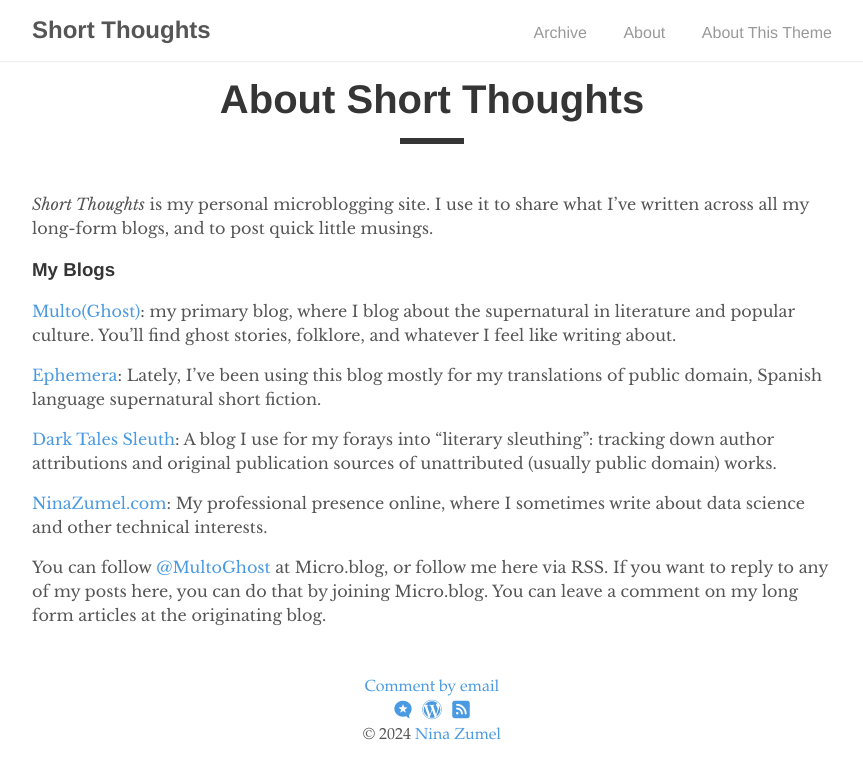
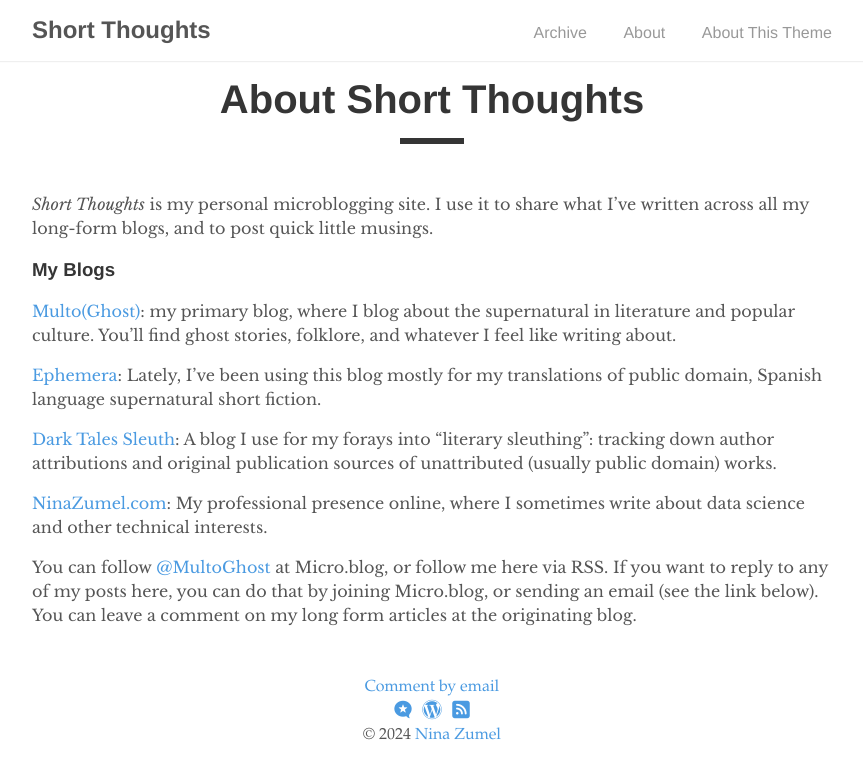
Before and after one commit to NinaZumel/short_thoughts, a Jekyll site: the page built from _pages/about.md, in a window 1280 px wide. Shown: the top 779 px of the page, without its empty margins (208-1071 px from the left). Built offline with Jekyll 4.4.1, drawn with Linux system fonts in a browser that asks for light colours; nearby versions of some CDN libraries.

Commit message:
updated about page to point out email link

```diff
--- a/_pages/about.md
+++ b/_pages/about.md
@@ -16,4 +16,4 @@ permalink: /about/
 
 [NinaZumel.com](https://ninazumel.com): My professional presence online, where I sometimes write about data science and other technical interests.
 
-You can follow [@MultoGhost](https://micro.blog/MultoGhost) at Micro.blog, or follow me here via RSS. If you want to reply to any of my posts here, you can do that by joining Micro.blog. You can leave a comment on my long form articles at the originating blog.
+You can follow [@MultoGhost](https://micro.blog/MultoGhost) at Micro.blog, or follow me here via RSS. If you want to reply to any of my posts here, you can do that by joining Micro.blog, or sending an email (see the link below). You can leave a comment on my long form articles at the originating blog.
```
